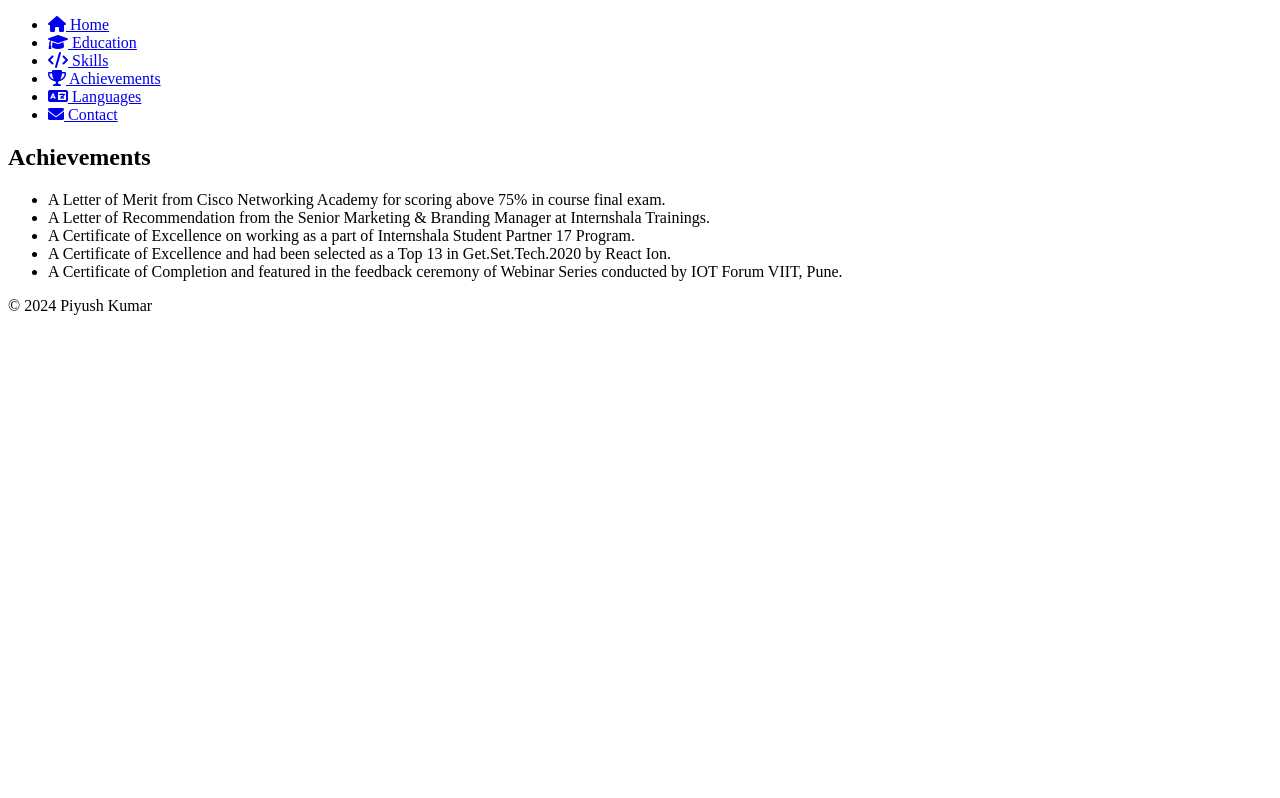
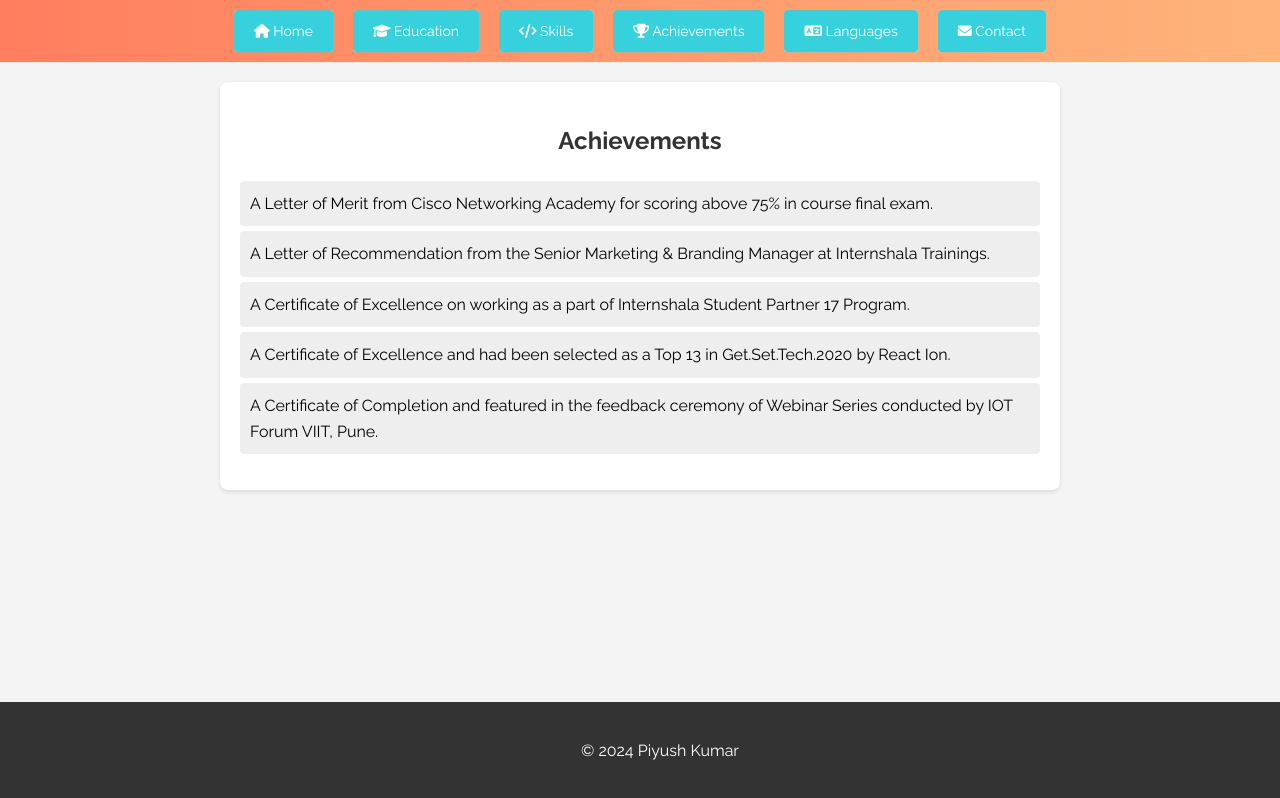
Before and after one commit to Piyush-Kumar11/portfolio, a plain HTML site: page Other Pages/achievements.html in a window 1280 px wide. Drawn offline with nearby package versions, Linux system fonts and the light colour scheme; the site is published under a folder, as on GitHub Pages, so addresses that start at the root find nothing.

Commit message:
Update achievements.html

```diff
--- a/Other Pages/achievements.html
+++ b/Other Pages/achievements.html
@@ -6,18 +6,18 @@
     <title>Achievements - Piyush Kumar's Portfolio</title>
     <link rel="stylesheet" href="https://fonts.googleapis.com/css2?family=Raleway:wght@400;700&display=swap">
     <link rel="stylesheet" href="https://cdnjs.cloudflare.com/ajax/libs/font-awesome/6.0.0-beta3/css/all.min.css">
-    <link rel="stylesheet" href="/styles.css">
+    <link rel="stylesheet" href="../styles.css">
 </head>
 <body>
     <header>
         <nav>
             <ul>
-                <li><a href="/index.html"><i class="fas fa-home"></i> Home</a></li>
-                <li><a href="/Other Pages/education.html"><i class="fas fa-graduation-cap"></i> Education</a></li>
-                <li><a href="/Other Pages/skills.html"><i class="fas fa-code"></i> Skills</a></li>
-                <li><a href="/Other Pages/achievements.html"><i class="fas fa-trophy"></i> Achievements</a></li>
-                <li><a href="/Other Pages/languages.html"><i class="fas fa-language"></i> Languages</a></li>
-                <li><a href="/Other Pages/contact.html"><i class="fas fa-envelope"></i> Contact</a></li>
+                <li><a href="../index.html"><i class="fas fa-home"></i> Home</a></li>
+                <li><a href="../Other Pages/education.html"><i class="fas fa-graduation-cap"></i> Education</a></li>
+                <li><a href="../Other Pages/skills.html"><i class="fas fa-code"></i> Skills</a></li>
+                <li><a href="../Other Pages/achievements.html"><i class="fas fa-trophy"></i> Achievements</a></li>
+                <li><a href="../Other Pages/languages.html"><i class="fas fa-language"></i> Languages</a></li>
+                <li><a href="../Other Pages/contact.html"><i class="fas fa-envelope"></i> Contact</a></li>
             </ul>
         </nav>
     </header>
```
